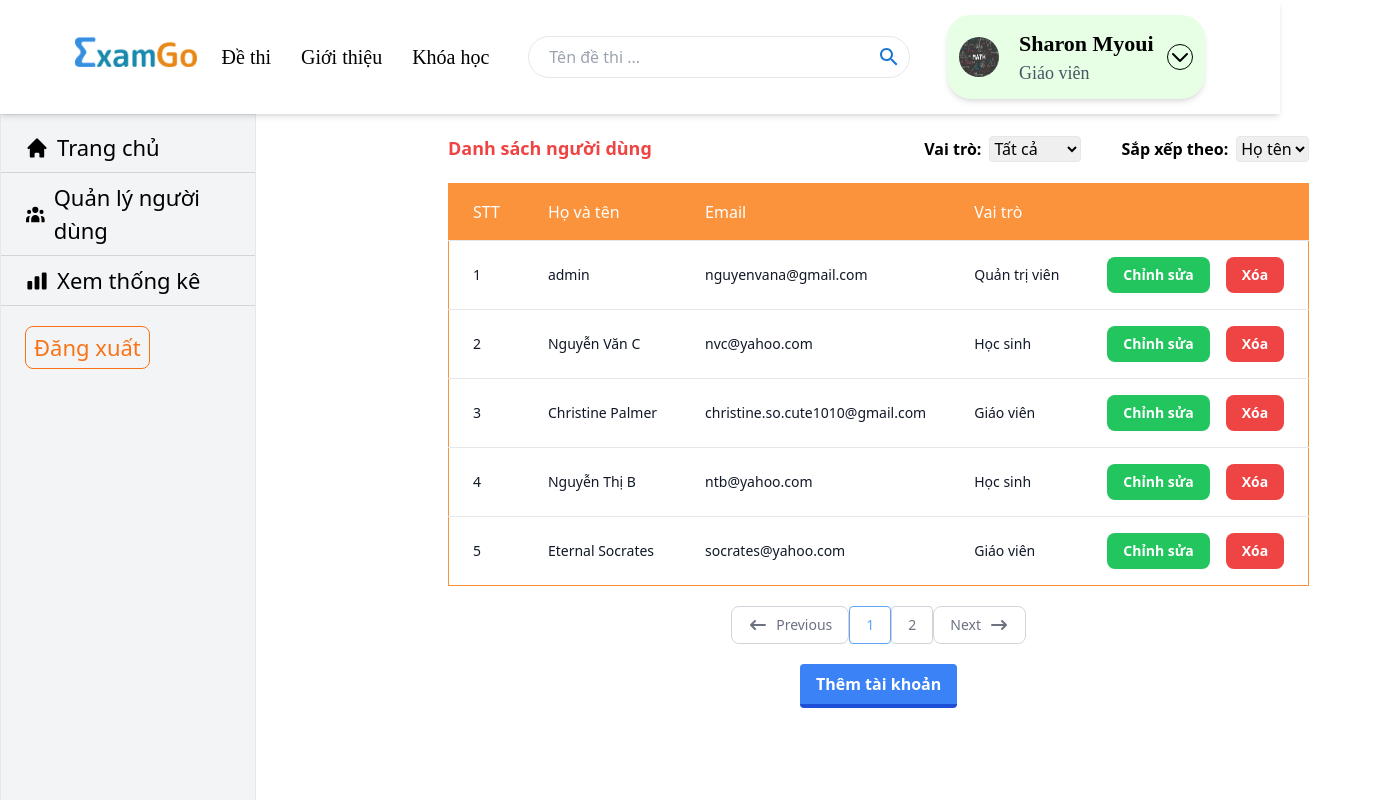
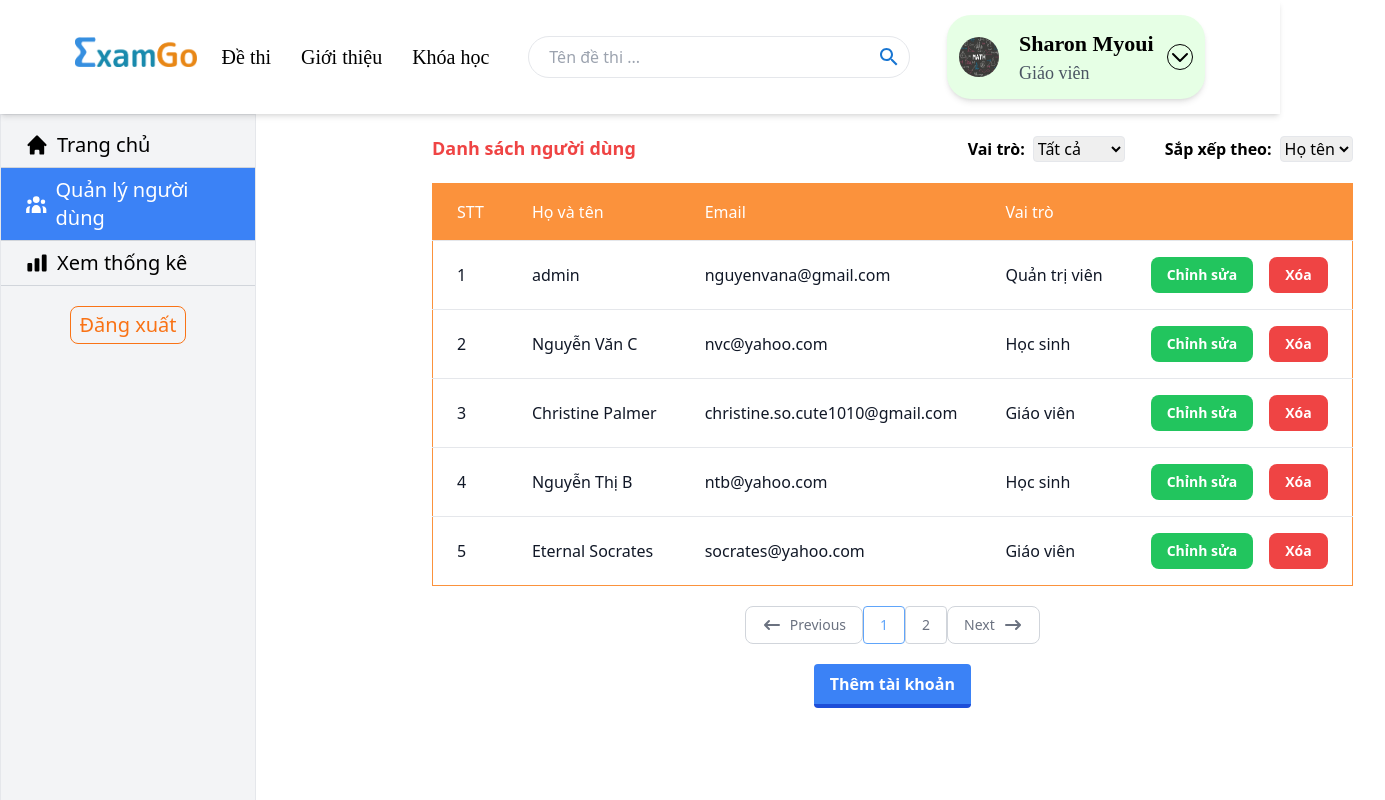
Before and after one commit to dungnguyenq1w2/ExamGo, a React (Create React App) app in the folder front-end/: page /admin/users in a window 1280 px wide. Shown: the top 800 px of the page, 1385 px wide, since content can reach past the window. Built offline with nearby package versions, Linux system fonts and the light colour scheme.

Commit message:
add active navlink admin

```diff
--- a/front-end/src/features/Admin/index.jsx
+++ b/front-end/src/features/Admin/index.jsx
@@ -15,20 +15,23 @@ import UserList from "./pages/UserList";
 // 	</NavLink>
 // </li>
 function AdminFeature(props) {
-    let activeStyle = {
-        textDecoration: "underline",
-    };
+    // let activeStyle = {
+    //     textDecoration: "underline",
+    // };
     return (
         <div className="flex">
             <div className="h-screen min-w-[20%] max-w-[20%] bg-gray-100 pt-2 border border-gray-200">
                 <ul>
                     <NavLink
-                        to="/admin"
+                        to=""
                         className={({ isActive }) =>
-                            isActive ? "activeStyle" : undefined
+                            isActive
+                                ? "block bg-blue-500 text-white"
+                                : "font-xl"
                         }
+                        end
                     >
-                        <li className="flex items-center px-6 py-2 border-b border-gray-300 w-full hover:bg-gray-500 hover:text-white">
+                        <li className="flex text-xl items-center px-6 py-2 border-b border-gray-300 w-full">
                             <svg
                                 xmlns="http://www.w3.org/2000/svg"
                                 className="h-6 w-6 mr-2"
@@ -43,10 +46,12 @@ function AdminFeature(props) {
                     <NavLink
                         to="users"
                         className={({ isActive }) =>
-                            isActive ? "activeStyle" : undefined
+                            isActive
+                                ? "block bg-blue-500 text-white"
+                                : "font-xl"
                         }
                     >
-                        <li className="flex items-center px-6 py-2 border-b border-gray-300 w-full hover:bg-gray-500 hover:text-white">
+                        <li className="flex text-xl items-center px-6 py-2 border-b border-gray-300 w-full">
                             <svg
                                 xmlns="http://www.w3.org/2000/svg"
                                 className="h-6 w-6 mr-2"
@@ -61,10 +66,12 @@ function AdminFeature(props) {
                     <NavLink
                         to="statistics"
                         className={({ isActive }) =>
-                            isActive ? "activeStyle" : "undefined"
+                            isActive
+                                ? "block bg-blue-500 text-white"
+                                : "font-xl"
                         }
                     >
-                        <li className="flex items-center px-6 py-2 border-b border-gray-300 w-full hover:bg-gray-500 hover:text-white">
+                        <li className="flex text-xl items-center px-6 py-2 border-b border-gray-300 w-full">
                             <svg
                                 xmlns="http://www.w3.org/2000/svg"
                                 className="h-6 w-6 mr-2"
@@ -77,8 +84,8 @@ function AdminFeature(props) {
                         </li>
                     </NavLink>
                 </ul>
-                <div className="flex px-6 py-5">
-                    <button className="border px-2 py-1 border-orange-500 rounded-lg text-orange-500 hover:text-white hover:bg-orange-500">
+                <div className="flex px-6 py-5 justify-center">
+                    <button className="text-xl border px-2 py-1 border-orange-500 rounded-lg text-orange-500 hover:text-white hover:bg-orange-500">
                         Đăng xuất
                     </button>
                 </div>
--- a/front-end/src/features/Admin/pages/UserList.jsx
+++ b/front-end/src/features/Admin/pages/UserList.jsx
@@ -22,7 +22,7 @@ function UserList() {
 
     const [confirmDeleteState, setConfirmDeleteState] = useState(false);
     return (
-        <div className="flex justify-center ml-48 mt-2">
+        <div className="flex justify-center ml-44 mt-2">
             <div className="flex flex-col">
                 <div className="overflow-x-auto sm:-mx-6 lg:-mx-8">
                     <div className="py-2 inline-block min-w-full sm:px-6 lg:px-8">
@@ -96,16 +96,16 @@ function UserList() {
                                 </thead>
                                 <tbody>
                                     <tr className="bg-white border-b hover:bg-gray-100">
-                                        <td className="px-6 py-4 whitespace-nowrap text-sm font-medium text-gray-900">
+                                        <td className="px-6 py-4 whitespace-nowrap text-base font-base text-gray-900">
                                             1
                                         </td>
-                                        <td className="text-sm text-gray-900 font-medium px-6 py-4 whitespace-nowrap">
+                                        <td className="text-base text-gray-900 font-base px-6 py-4 whitespace-nowrap">
                                             admin
                                         </td>
-                                        <td className="text-sm text-gray-900 font-medium px-6 py-4 whitespace-nowrap">
+                                        <td className="text-base text-gray-900 font-base px-6 py-4 whitespace-nowrap">
                                             nguyenvana@gmail.com
                                         </td>
-                                        <td className="text-sm text-gray-900 font-medium px-6 py-4 whitespace-nowrap">
+                                        <td className="text-base text-gray-900 font-base px-6 py-4 whitespace-nowrap">
                                             Quản trị viên
                                         </td>
                                         <td className="text-sm text-gray-900 font-medium px-6 py-4 whitespace-nowrap">
@@ -130,16 +130,16 @@ function UserList() {
                                         </td>
                                     </tr>
                                     <tr className="bg-white border-b hover:bg-gray-100">
-                                        <td className="px-6 py-4 whitespace-nowrap text-sm font-medium text-gray-900">
+                                        <td className="px-6 py-4 whitespace-nowrap text-base font-base text-gray-900">
                                             2
                                         </td>
-                                        <td className="text-sm text-gray-900 font-medium px-6 py-4 whitespace-nowrap">
+                                        <td className="text-base text-gray-900 font-base px-6 py-4 whitespace-nowrap">
                                             Nguyễn Văn C
                                         </td>
-                                        <td className="text-sm text-gray-900 font-medium px-6 py-4 whitespace-nowrap">
+                                        <td className="text-base text-gray-900 font-base px-6 py-4 whitespace-nowrap">
                                             nvc@yahoo.com
                                         </td>
-                                        <td className="text-sm text-gray-900 font-medium px-6 py-4 whitespace-nowrap">
+                                        <td className="text-base text-gray-900 font-base px-6 py-4 whitespace-nowrap">
                                             Học sinh
                                         </td>
                                         <td className="text-sm text-gray-900 font-medium px-6 py-4 whitespace-nowrap">
@@ -164,16 +164,16 @@ function UserList() {
                                         </td>
                                     </tr>
                                     <tr className="bg-white border-b hover:bg-gray-100">
-                                        <td className="px-6 py-4 whitespace-nowrap text-sm font-medium text-gray-900">
+                                        <td className="px-6 py-4 whitespace-nowrap text-base font-base text-gray-900">
                                             3
                                         </td>
-                                        <td className="text-sm text-gray-900 font-medium px-6 py-4 whitespace-nowrap">
+                                        <td className="text-base text-gray-900 font-base px-6 py-4 whitespace-nowrap">
                                             Christine Palmer
                                         </td>
-                                        <td className="text-sm text-gray-900 font-medium px-6 py-4 whitespace-nowrap">
+                                        <td className="text-base text-gray-900 font-base px-6 py-4 whitespace-nowrap">
                                             christine.so.cute1010@gmail.com
                                         </td>
-                                        <td className="text-sm text-gray-900 font-medium px-6 py-4 whitespace-nowrap">
+                                        <td className="text-base text-gray-900 font-base px-6 py-4 whitespace-nowrap">
                                             Giáo viên
                                         </td>
                                         <td className="text-sm text-gray-900 font-medium px-6 py-4 whitespace-nowrap">
@@ -198,16 +198,16 @@ function UserList() {
                                         </td>
                                     </tr>
                                     <tr className="bg-white border-b hover:bg-gray-100">
-                                        <td className="px-6 py-4 whitespace-nowrap text-sm font-medium text-gray-900">
+                                        <td className="px-6 py-4 whitespace-nowrap text-base font-base text-gray-900">
                                             4
                                         </td>
-                                        <td className="text-sm text-gray-900 font-medium px-6 py-4 whitespace-nowrap">
+                                        <td className="text-base text-gray-900 font-base px-6 py-4 whitespace-nowrap">
                                             Nguyễn Thị B
                                         </td>
-                                        <td className="text-sm text-gray-900 font-medium px-6 py-4 whitespace-nowrap">
+                                        <td className="text-base text-gray-900 font-base px-6 py-4 whitespace-nowrap">
                                             ntb@yahoo.com
                                         </td>
-                                        <td className="text-sm text-gray-900 font-medium px-6 py-4 whitespace-nowrap">
+                                        <td className="text-base text-gray-900 font-base px-6 py-4 whitespace-nowrap">
                                             Học sinh
                                         </td>
                                         <td className="text-sm text-gray-900 font-medium px-6 py-4 whitespace-nowrap">
@@ -232,16 +232,16 @@ function UserList() {
                                         </td>
                                     </tr>
                                     <tr className="bg-white border-b border-orange-400 hover:bg-gray-100">
-                                        <td className="px-6 py-4 whitespace-nowrap text-sm font-medium text-gray-900">
+                                        <td className="px-6 py-4 whitespace-nowrap text-base font-base text-gray-900">
                                             5
                                         </td>
-                                        <td className="text-sm text-gray-900 font-medium px-6 py-4 whitespace-nowrap">
+                                        <td className="text-base text-gray-900 font-base px-6 py-4 whitespace-nowrap">
                                             Eternal Socrates
                                         </td>
-                                        <td className="text-sm text-gray-900 font-medium px-6 py-4 whitespace-nowrap">
+                                        <td className="text-base text-gray-900 font-base px-6 py-4 whitespace-nowrap">
                                             socrates@yahoo.com
                                         </td>
-                                        <td className="text-sm text-gray-900 font-medium px-6 py-4 whitespace-nowrap">
+                                        <td className="text-base text-gray-900 font-base px-6 py-4 whitespace-nowrap">
                                             Giáo viên
                                         </td>
                                         <td className="text-sm text-gray-900 font-medium px-6 py-4 whitespace-nowrap">
```
